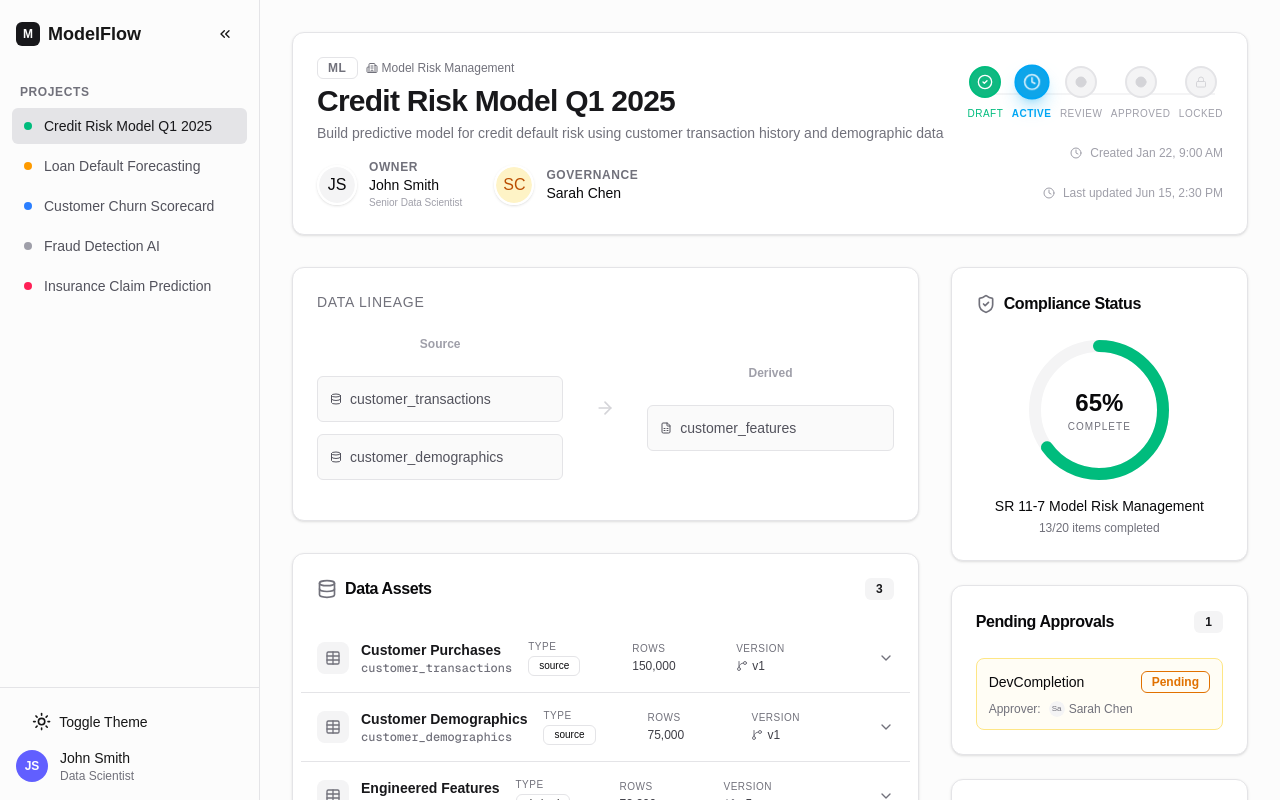
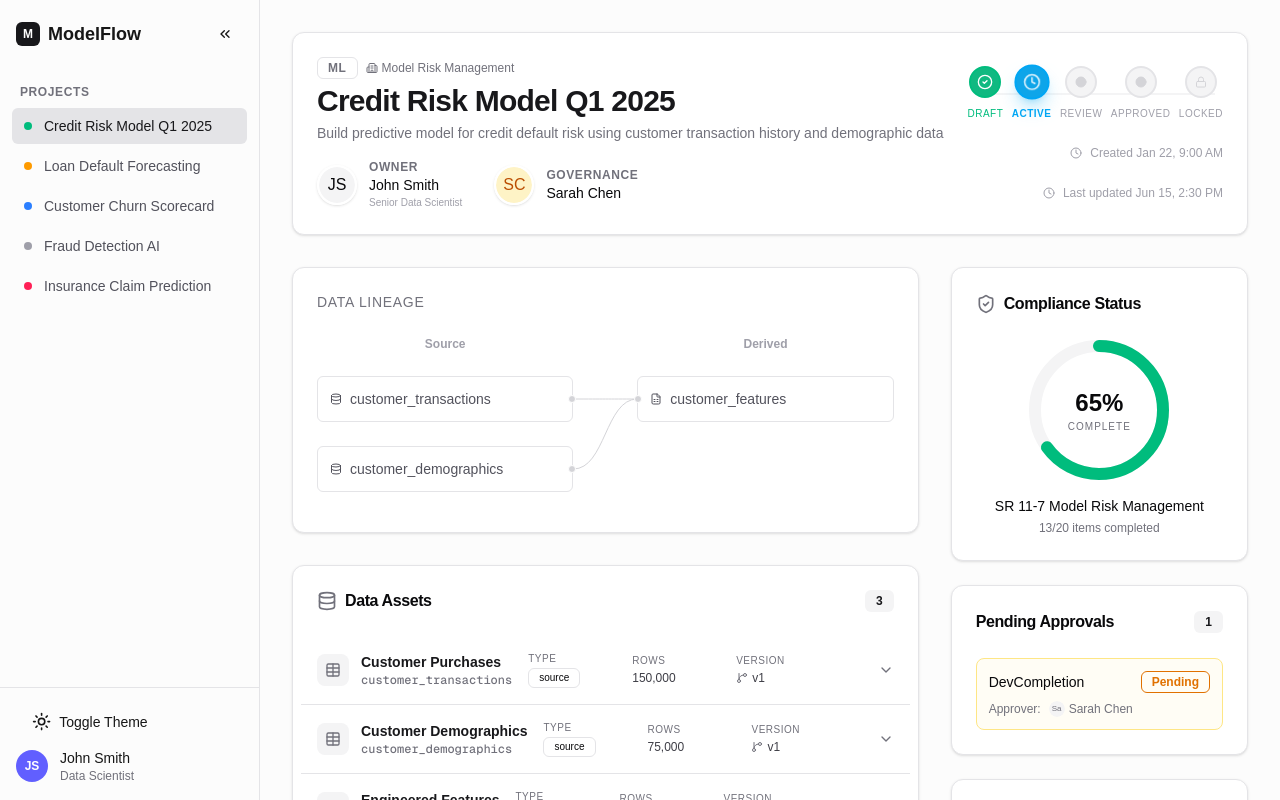
Before and after one commit to grkmpasaoglu/fe-casestudy, a Next.js app: page /project/proj-001 in a window 1280 px wide. Built offline with nearby package versions, Linux system fonts and the light colour scheme.

Commit message:
lineage line added

```diff
--- a/components/dashboard/lineage-view.tsx
+++ b/components/dashboard/lineage-view.tsx
@@ -1,8 +1,7 @@
 "use client"
 
 import * as React from "react"
-import { ArrowRight, Database, FileSpreadsheet } from "lucide-react"
-import { motion } from "framer-motion"
+import { Database, FileSpreadsheet } from "lucide-react"
 
 import { Card, CardHeader, CardTitle, CardContent } from "@/components/ui/card"
 import { TableLineage, ProjectTable } from "@/lib/types"
@@ -13,87 +12,179 @@ interface LineageViewProps {
 }
 
 export function LineageView({ lineage, tables }: LineageViewProps) {
-    // Simple heuristic: Source tables Level 0, Derived tables Level 1.
-    // Real lineage would need a graph traversal to assign levels.
-    // Given sample data structure, we can identify sources and derived.
-
     const sourceTables = tables.filter(t => t.table_type === "source")
     const derivedTables = tables.filter(t => t.table_type === "derived")
 
-    // Map lineage to find connections
-    // Draw lines? Or just list with arrows?
-    // "Mini-view showing how tables relate". Visualizing with simple columns is best.
-
     const [hoveredTable, setHoveredTable] = React.useState<string | null>(null)
 
+    const containerRef = React.useRef<HTMLDivElement>(null)
+    const itemRefs = React.useRef<Map<string, HTMLDivElement>>(new Map())
+
+    const [paths, setPaths] = React.useState<Array<{
+        id: string,
+        start: { x: number, y: number },
+        end: { x: number, y: number },
+        source: string,
+        target: string
+    }>>([])
+
+    React.useEffect(() => {
+        const calculatePaths = () => {
+            if (!containerRef.current) return
+
+            const containerRect = containerRef.current.getBoundingClientRect()
+            const newPaths: typeof paths = []
+
+            lineage.forEach((rel) => {
+                const sourceEl = itemRefs.current.get(rel.parent_table)
+                const targetEl = itemRefs.current.get(rel.child_table)
+
+                if (sourceEl && targetEl) {
+                    const sourceRect = sourceEl.getBoundingClientRect()
+                    const targetRect = targetEl.getBoundingClientRect()
+
+                    const startX = sourceRect.right - containerRect.left
+                    const startY = sourceRect.top - containerRect.top + (sourceRect.height / 2)
+
+                    const endX = targetRect.left - containerRect.left
+                    const endY = targetRect.top - containerRect.top + (targetRect.height / 2)
+
+                    newPaths.push({
+                        id: `${rel.parent_table}-${rel.child_table}`,
+                        start: { x: startX, y: startY },
+                        end: { x: endX, y: endY },
+                        source: rel.parent_table,
+                        target: rel.child_table
+                    })
+                }
+            })
+            setPaths(newPaths)
+        }
+
+        calculatePaths()
+
+        const observer = new ResizeObserver(calculatePaths)
+        if (containerRef.current) {
+            observer.observe(containerRef.current)
+        }
+
+        window.addEventListener('resize', calculatePaths)
+
+        return () => {
+            window.removeEventListener('resize', calculatePaths)
+            observer.disconnect()
+        }
+    }, [lineage, tables])
+
+
     return (
-        <Card className="bg-white dark:bg-zinc-950/50">
+        <Card className="bg-white dark:bg-zinc-950/50 h-full">
             <CardHeader className="pb-2">
                 <CardTitle className="text-sm font-medium text-zinc-500 uppercase tracking-wider">Data Lineage</CardTitle>
             </CardHeader>
-            <CardContent>
-                <div className="flex items-center justify-between gap-8 py-4 relative">
+            <CardContent className="h-full relative" ref={containerRef}>
+                {/* SVG Overlay for Lines */}
+                <svg className="absolute inset-0 w-full h-full pointer-events-none z-0 overflow-visible">
+                    {paths.map((path) => {
+                        const isHovered = hoveredTable === path.source || hoveredTable === path.target
+                        const isDimmed = hoveredTable && !isHovered
 
+                        const curvature = 0.5
+                        const deltaX = path.end.x - path.start.x
+                        const cp1x = path.start.x + (deltaX * curvature)
+                        const cp1y = path.start.y
+                        const cp2x = path.end.x - (deltaX * curvature)
+                        const cp2y = path.end.y
+
+                        const d = `M ${path.start.x} ${path.start.y} C ${cp1x} ${cp1y} ${cp2x} ${cp2y} ${path.end.x} ${path.end.y}`
+
+                        return (
+                            <path
+                                key={path.id}
+                                d={d}
+                                fill="none"
+                                stroke="currentColor"
+                                strokeWidth={isHovered ? 2 : 1}
+                                className={`
+                                    transition-all duration-300
+                                    ${isHovered ?
+                                        "text-blue-500 dark:text-blue-400 opacity-100 z-10" :
+                                        isDimmed ? "text-zinc-200 dark:text-zinc-800 opacity-50" : "text-zinc-300 dark:text-zinc-700"
+                                    }
+                                `}
+                            />
+                        )
+                    })}
+                </svg>
+
+                <div className="flex items-start justify-between gap-16 py-4 relative z-10">
                     {/* Source Column */}
                     <div className="flex flex-col gap-4 flex-1">
                         <span className="text-xs font-semibold text-zinc-400 text-center mb-2">Source</span>
-                        <div className="flex flex-col gap-3">
+                        <div className="flex flex-col gap-6">
                             {sourceTables.map(table => (
                                 <div
                                     key={table.project_table_id}
+                                    ref={(el) => {
+                                        if (el) itemRefs.current.set(table.table_name, el)
+                                        else itemRefs.current.delete(table.table_name)
+                                    }}
                                     onMouseEnter={() => setHoveredTable(table.table_name)}
                                     onMouseLeave={() => setHoveredTable(null)}
                                     className={`
-                                relative p-3 rounded-md border text-sm font-medium transition-all cursor-pointer
-                                ${hoveredTable === table.table_name || lineage.some(l => l.parent_table === table.table_name && l.child_table === hoveredTable) ?
-                                            "border-blue-500 bg-blue-50 dark:bg-blue-900/20 text-blue-700 dark:text-blue-300 shadow-sm ring-1 ring-blue-200" :
-                                            "border-zinc-200 dark:border-zinc-800 bg-zinc-50 dark:bg-zinc-900 text-zinc-600 dark:text-zinc-400 hover:border-zinc-300"
+                                        relative p-3 rounded-md border text-sm font-medium transition-all cursor-pointer bg-white dark:bg-zinc-900
+                                        ${hoveredTable === table.table_name || lineage.some(l => l.parent_table === table.table_name && l.child_table === hoveredTable) ?
+                                            "border-blue-500 ring-2 ring-blue-500/20 text-blue-700 dark:text-blue-300 z-20 scale-105" :
+                                            "border-zinc-200 dark:border-zinc-800 text-zinc-600 dark:text-zinc-400 hover:border-zinc-300"
                                         }
-                            `}
+                                    `}
                                 >
                                     <div className="flex items-center gap-2">
                                         <Database className="size-3" />
                                         <span className="truncate">{table.table_name}</span>
                                     </div>
+                                    {/* Connection Dot */}
+                                    <div className={`absolute right-0 top-1/2 -translate-y-1/2 translate-x-1/2 w-2 h-2 rounded-full border border-white dark:border-zinc-900 transition-colors ${hoveredTable === table.table_name || lineage.some(l => l.parent_table === table.table_name && l.child_table === hoveredTable) ? "bg-blue-500" : "bg-zinc-300 dark:bg-zinc-700"
+                                        }`} />
                                 </div>
                             ))}
                         </div>
                     </div>
 
-                    {/* Connector Area */}
-                    <div className="flex flex-col justify-center items-center text-zinc-300 dark:text-zinc-700">
-                        <ArrowRight className="size-5" />
-                    </div>
-
                     {/* Derived Column */}
                     <div className="flex flex-col gap-4 flex-1">
                         <span className="text-xs font-semibold text-zinc-400 text-center mb-2">Derived</span>
-                        <div className="flex flex-col gap-3">
+                        <div className="flex flex-col gap-6">
                             {derivedTables.map(table => {
                                 const isDepending = hoveredTable && lineage.some(l => l.parent_table === hoveredTable && l.child_table === table.table_name);
                                 const isHovered = hoveredTable === table.table_name;
                                 const isParentHovered = hoveredTable && lineage.some(l => l.child_table === hoveredTable && l.parent_table === table.table_name);
-
-                                // Check upstream dependencies
-                                const highlight = isHovered || isDepending; // Highlighting derived when source is hovered, or self hovered.
+                                const highlight = isHovered || isDepending || isParentHovered;
 
                                 return (
                                     <div
                                         key={table.project_table_id}
+                                        ref={(el) => {
+                                            if (el) itemRefs.current.set(table.table_name, el)
+                                            else itemRefs.current.delete(table.table_name)
+                                        }}
                                         onMouseEnter={() => setHoveredTable(table.table_name)}
                                         onMouseLeave={() => setHoveredTable(null)}
                                         className={`
-                                    p-3 rounded-md border text-sm font-medium transition-all cursor-pointer
-                                    ${highlight ?
-                                                "border-emerald-500 bg-emerald-50 dark:bg-emerald-900/20 text-emerald-700 dark:text-emerald-300 shadow-sm ring-1 ring-emerald-200" :
-                                                "border-zinc-200 dark:border-zinc-800 bg-zinc-50 dark:bg-zinc-900 text-zinc-600 dark:text-zinc-400 hover:border-zinc-300"
+                                            relative p-3 rounded-md border text-sm font-medium transition-all cursor-pointer bg-white dark:bg-zinc-900
+                                            ${highlight ?
+                                                "border-blue-500 ring-2 ring-blue-500/20 text-blue-700 dark:text-blue-300 z-20 scale-105" :
+                                                "border-zinc-200 dark:border-zinc-800 text-zinc-600 dark:text-zinc-400 hover:border-zinc-300"
                                             }
-                                `}
+                                        `}
                                     >
                                         <div className="flex items-center gap-2">
                                             <FileSpreadsheet className="size-3" />
                                             <span className="truncate">{table.table_name}</span>
                                         </div>
+                                        {/* Connection Dot */}
+                                        <div className={`absolute left-0 top-1/2 -translate-y-1/2 -translate-x-1/2 w-2 h-2 rounded-full border border-white dark:border-zinc-900 transition-colors ${highlight ? "bg-blue-500" : "bg-zinc-300 dark:bg-zinc-700"
+                                            }`} />
                                     </div>
                                 )
                             })}
```
Also changed, not shown: components/dashboard/operations-feed.tsx (+6 -2 lines).
